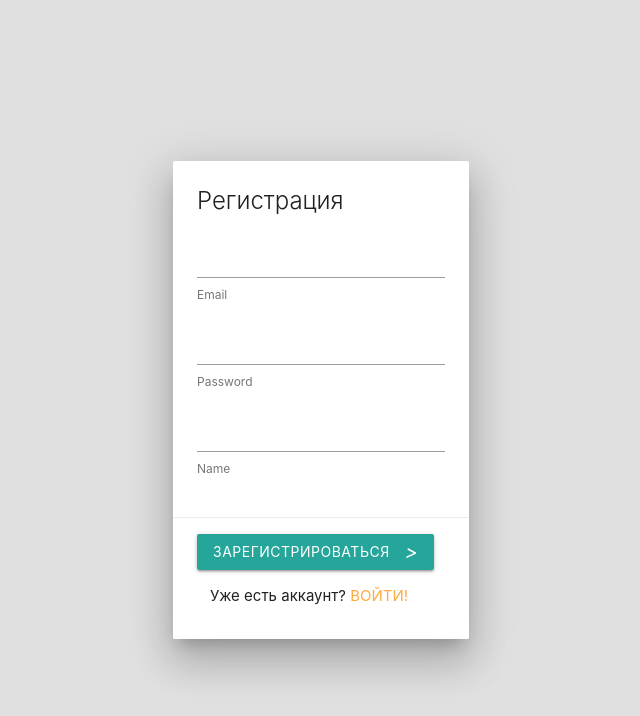
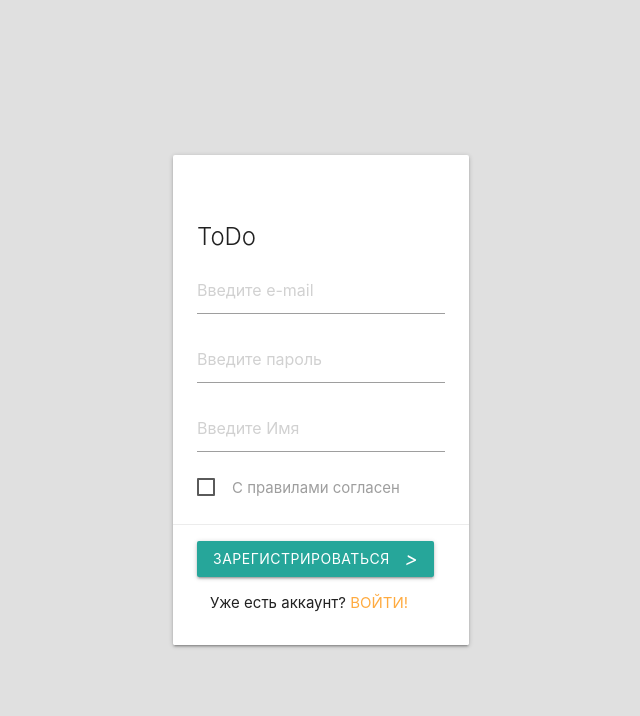
Before and after one commit to ViktorZubtsov/To-do-list-, a Vue app: page /register in a window 1280 px wide. Shown: the top 716 px of the page, without its empty margins (319-959 px from the left). Built offline with nearby package versions, Linux system fonts and the light colour scheme; no server answers.

Commit message:
add auth

```diff
--- a/package.json
+++ b/package.json
@@ -9,11 +9,14 @@
   },
   "dependencies": {
     "core-js": "^3.6.5",
+    "data-filter": "^3.1.1",
+    "firebase": "^7.19.0",
     "materialize-css": "^1.0.0-rc.2",
     "moment": "^2.27.0",
     "register-service-worker": "^1.7.1",
     "vue": "^2.6.11",
     "vue-router": "^3.4.3",
+    "vuelidate": "^0.7.5",
     "vuex": "^3.4.0"
   },
   "devDependencies": {
--- /dev/null
+++ b/src/filters/date.filter.js
@@ -0,0 +1,17 @@
+export default function dateFilter(value, format = 'date') {
+  const options = {}
+
+  if (format.includes('date')) {
+    options.day = '2-digit'
+    options.month = 'long'
+    options.year = 'numeric'
+  }
+
+  if (format.includes('time')) {
+    options.hour = '2-digit'
+    options.minute = '2-digit'
+    options.second = '2-digit'
+  }
+
+  return new Intl.DateTimeFormat('ru-RU', options).format(new Date(value))
+}
--- a/src/main.js
+++ b/src/main.js
@@ -1,14 +1,41 @@
 import Vue from 'vue'
+import Vuelidate from 'vuelidate'
 import App from './App.vue'
 import './registerServiceWorker'
 import router from './router'
+import dateFilter from '@/filters/date.filter'
+import messagePlugin from '@/utils/message.plugin'
 import store from './store'
 import 'materialize-css/dist/js/materialize.min.js'
 
+import firebase from 'firebase/app'
+import 'firebase/auth'
+import 'firebase/database'
+
 Vue.config.productionTip = false
+Vue.use(Vuelidate)
+Vue.use(messagePlugin)
+Vue.filter('date', dateFilter)
 
-new Vue({
-  router,
-  store,
-  render: h => h(App)
-}).$mount('#app')
+
+firebase.initializeApp( {
+  apiKey: "AIzaSyC1MFtpGE-SyOwhcV7J3jdX0-XX5Ht46to",
+  authDomain: "to-do-list-b8daf.firebaseapp.com",
+  databaseURL: "https://to-do-list-b8daf.firebaseio.com",
+  projectId: "to-do-list-b8daf",
+  storageBucket: "to-do-list-b8daf.appspot.com",
+  messagingSenderId: "1074660760935",
+  appId: "1:1074660760935:web:48c5592cca841ece73e3c2",
+  measurementId: "G-64Q89N3Y59"
+})
+let app
+
+firebase.auth().onAuthStateChanged(() => {
+  if (!app) {
+    app = new Vue({
+      router,
+      store,
+      render: h => h(App)
+    }).$mount('#app')
+  }
+})
--- /dev/null
+++ b/src/store/auth.js
@@ -0,0 +1,13 @@
+import firebase from 'firebase/app'
+
+export default {
+  actions: {
+    async login({dispatch, commit}, {email, password}) {
+      try {
+        await firebase.auth().signInWithEmailAndPassword(email, password)
+      } catch (e) {
+        throw e
+      }
+    }
+  }
+}
--- a/src/store/index.js
+++ b/src/store/index.js
@@ -1,5 +1,7 @@
 import Vue from 'vue'
 import Vuex from 'vuex'
+import auth from './auth'
+
 
 
 Vue.use(Vuex);
@@ -34,5 +36,11 @@ export default new Vuex.Store({
           };
           state.curModal = Object.assign(state.curModal, payload);
       }
+    },
+    actions: {
+
+    },
+    modules: {
+      auth
     }
 });
--- /dev/null
+++ b/src/utils/message.plugin.js
@@ -0,0 +1,11 @@
+export default {
+  install(Vue, options) {
+    Vue.prototype.$message = function(html) {
+      M.toast({html})
+    }
+
+    Vue.prototype.$error = function(html) {
+      M.toast({html: `[Ошибка]: ${html}`})
+    }
+  }
+}
--- /dev/null
+++ b/src/utils/messages.js
@@ -0,0 +1,3 @@
+export default {
+  'logout': 'Вы вышли из системы'
+}
--- a/src/views/Login.vue
+++ b/src/views/Login.vue
@@ -1,24 +1,46 @@
 <template>
-  <form class="card auth-card z-depth-5">
+  <form class="card auth-card" @submit.prevent="submitHandler">
     <div class="card-content">
-      <span class="card-title">Вход</span>
+      <h1 class="card-title">ToDo</h1>
       <div class="input-field">
         <input
+            placeholder="Введите e-mail"
             id="email"
             type="text"
-            class="validate"
+            v-model.trim="email"
+            :class="{invalid: ($v.email.$dirty && !$v.email.required) || ($v.email.$dirty && !$v.email.email)}"
         >
         <label for="email">Email</label>
-        <small class="helper-text invalid">Email</small>
+        <small
+          class="helper-text invalid"
+          v-if="$v.email.$dirty && !$v.email.required"
+        >Поле Email не должно быть пустым</small>
+        <small
+          class="helper-text invalid"
+          v-else-if="$v.email.$dirty && !$v.email.email"
+        >Введите корретный Email</small>
       </div>
       <div class="input-field">
         <input
+            placeholder="Введите пароль"
             id="password"
             type="password"
-            class="validate"
+            v-model.trim="password"
+            :class="{invalid: ($v.password.$dirty && !$v.password.required) || ($v.password.$dirty && !$v.password.minLength)}"
         >
         <label for="password">Пароль</label>
-        <small class="helper-text invalid">Password</small>
+        <small
+          class="helper-text invalid"
+          v-if="$v.password.$dirty && !$v.password.required"
+        >
+          Введите пароль
+        </small>
+        <small
+          class="helper-text invalid"
+          v-else-if="$v.password.$dirty && !$v.password.minLength"
+        >
+          Пароль должен быть {{$v.password.$params.minLength.min}} символов. Сейчас он {{password.length}}
+        </small>
       </div>
     </div>
     <div class="card-action">
@@ -28,13 +50,56 @@
             type="submit"
         >
           Войти
+          <i class="material-icons right">></i>
         </button>
       </div>
 
       <p class="center">
         Нет аккаунта?
-        <a href="/register">Зарегистрироваться</a>
+        <router-link to="/register">Зарегистрироваться</router-link>
       </p>
     </div>
   </form>
 </template>
+
+<script>
+import {email, required, minLength} from 'vuelidate/lib/validators'
+import messages from '@/utils/messages'
+
+export default {
+  name: 'login',
+  data: () => ({
+    email: '',
+    password: ''
+  }),
+  validations: {
+    email: {email, required},
+    password: {required, minLength: minLength(6)}
+  },
+  mounted() {
+    if (messages[this.$route.query.message]) {
+      this.$message(messages[this.$route.query.message])
+    }
+  },
+  methods: {
+    async submitHandler() {
+      if (this.$v.$invalid) {
+        this.$v.$touch()
+        return
+      }
+      const formData = {
+        email: this.email,
+        password: this.password
+      }
+
+      try {
+        await this.$store.dispatch('login', formData)
+        this.$router.push('/')
+      } catch (e) {
+
+      }
+    }
+  }
+
+}
+</script>
--- a/src/views/Register.vue
+++ b/src/views/Register.vue
@@ -1,33 +1,69 @@
 <template>
-  <form class="card auth-card z-depth-5">
+  <form class="card auth-card" @submit.prevent="submitHandler">
     <div class="card-content">
-      <span class="card-title">Регистрация</span>
+      <h1 class="card-title">ToDo</h1>
       <div class="input-field">
         <input
+            placeholder="Введите e-mail"
             id="email"
             type="text"
+            v-model.trim="email"
+            :class="{invalid: ($v.email.$dirty && !$v.email.required) || ($v.email.$dirty && !$v.email.email)}"
         >
         <label for="email">Email</label>
-        <small class="helper-text invalid">Email</small>
+        <small
+          class="helper-text invalid"
+          v-if="$v.email.$dirty && !$v.email.required"
+        >Поле Email не должно быть пустым</small>
+        <small
+          class="helper-text invalid"
+          v-else-if="$v.email.$dirty && !$v.email.email"
+        >Введите корретный Email</small>
       </div>
       <div class="input-field">
         <input
+            placeholder="Введите пароль"
             id="password"
             type="password"
-            class="validate"
+            v-model.trim="password"
+            :class="{invalid: ($v.password.$dirty && !$v.password.required) || ($v.password.$dirty && !$v.password.minLength)}"
         >
         <label for="password">Пароль</label>
-        <small class="helper-text invalid">Password</small>
+        <small
+          class="helper-text invalid"
+          v-if="$v.password.$dirty && !$v.password.required"
+        >
+          Введите пароль
+        </small>
+        <small
+          class="helper-text invalid"
+          v-else-if="$v.password.$dirty && !$v.password.minLength"
+        >
+          Пароль должен быть {{$v.password.$params.minLength.min}} символов. Сейчас он {{password.length}}
+        </small>
       </div>
       <div class="input-field">
         <input
+            placeholder="Введите Имя"
             id="name"
             type="text"
-            class="validate"
+            v-model.trim="name"
+            :class="{invalid: $v.name.$dirty && !$v.name.required}"
         >
         <label for="name">Имя</label>
-        <small class="helper-text invalid">Name</small>
+        <small
+          class="helper-text invalid"
+          v-if="$v.name.$dirty && !$v.name.required"
+        >
+          Введите ваше имя
+        </small>
       </div>
+      <p>
+        <label>
+          <input type="checkbox" v-model="agree" />
+          <span>С правилами согласен</span>
+        </label>
+      </p>
     </div>
     <div class="card-action">
       <div>
@@ -39,10 +75,49 @@
           <i class="material-icons right">></i>
         </button>
       </div>
+
       <p class="center">
         Уже есть аккаунт?
-        <a href="/login">Войти!</a>
+        <router-link to="/login">Войти!</router-link>
       </p>
     </div>
   </form>
 </template>
+
+<script>
+import {email, required, minLength} from 'vuelidate/lib/validators'
+
+export default {
+  name: 'register',
+  data: () => ({
+    email: '',
+    password: '',
+    name: '',
+    agree: false
+  }),
+  validations: {
+    email: {email, required},
+    password: {required, minLength: minLength(6)},
+    name: {required},
+    agree: {checked: v => v}
+  },
+  methods: {
+    submitHandler() {
+      if (this.$v.$invalid) {
+        this.$v.$touch()
+        return
+      }
+
+      const formData = {
+        email: this.email,
+        password: this.password,
+        name: this.name
+      }
+
+      console.log(formData)
+
+      this.$router.push('/')
+    }
+  }
+}
+</script>
```
Also changed, not shown: 1 other file (tests, documents, lock files or other folders). Lines whose indentation alone changed are shown as unchanged.
